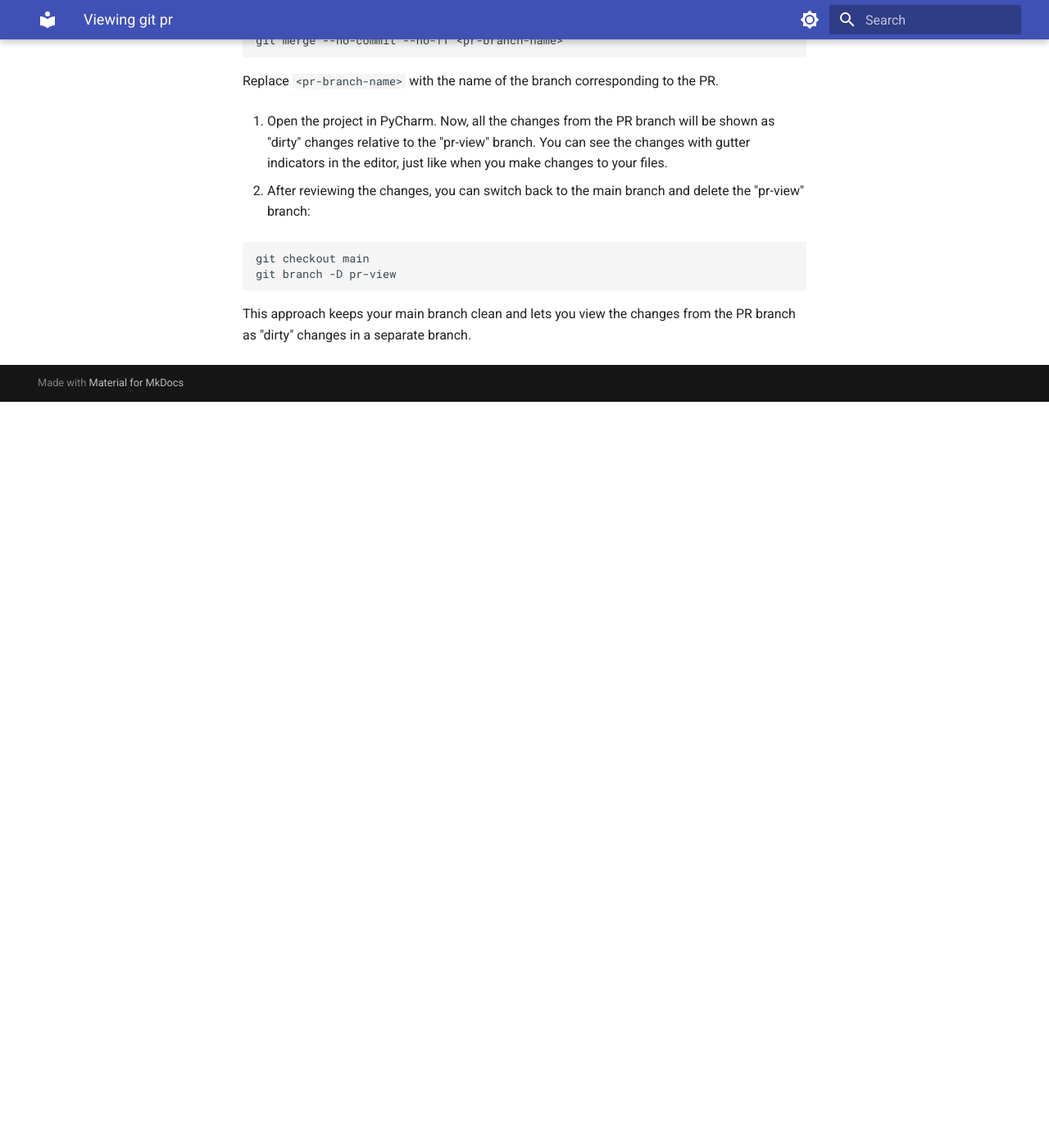
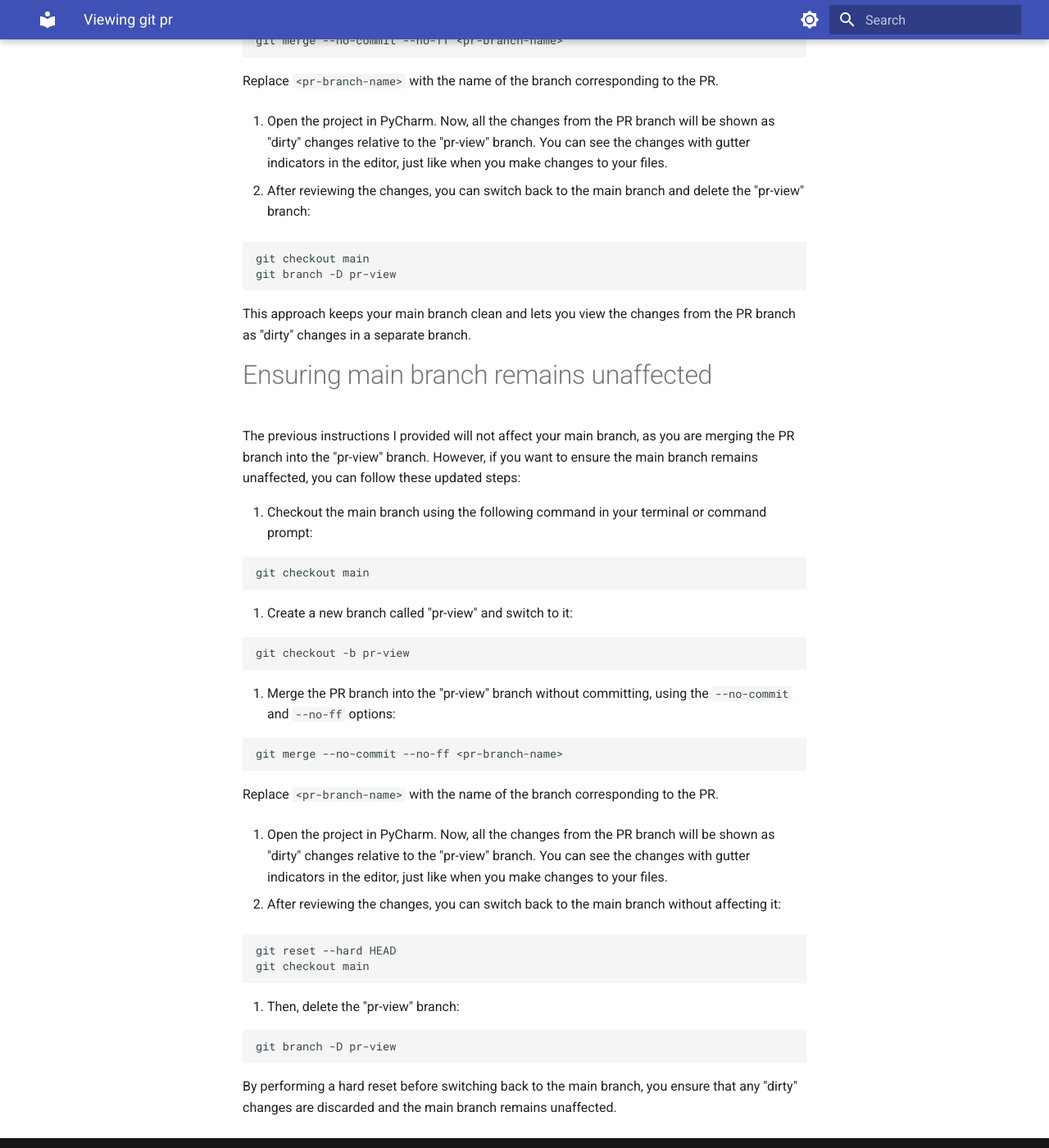
Before and after one commit to langroid/langroid, an MkDocs documentation site: the page built from docs/development/viewing-git-pr.md, in a window 1280 px wide and 1400 px high, scrolled down 1862 px. Shown: the whole window at 82% size. Built offline with MkDocs 1.6.1 and Material for MkDocs 9.7.7, drawn with Linux system fonts in a browser that asks for light colours; before the commit the page ends 2352 px from its top, so only the background shows below that.

Commit message:
update git pr view doc

````diff
--- a/docs/development/viewing-git-pr.md
+++ b/docs/development/viewing-git-pr.md
@@ -104,3 +104,54 @@ git branch -D pr-view
 
 This approach keeps your main branch clean and lets you view the changes from
 the PR branch as "dirty" changes in a separate branch.
+
+# Ensuring main branch remains unaffected
+
+The previous instructions I provided will not
+affect your main branch, as you are merging the PR branch into the "pr-view"
+branch. However, if you want to ensure the main branch remains unaffected, you
+can follow these updated steps:
+
+1. Checkout the main branch using the following command in your terminal or
+   command prompt:
+
+```
+git checkout main
+```
+
+2. Create a new branch called "pr-view" and switch to it:
+
+```
+git checkout -b pr-view
+```
+
+3. Merge the PR branch into the "pr-view" branch without committing, using
+   the `--no-commit` and `--no-ff` options:
+
+```
+git merge --no-commit --no-ff <pr-branch-name>
+```
+
+Replace `<pr-branch-name>` with the name of the branch corresponding to the PR.
+
+4. Open the project in PyCharm. Now, all the changes from the PR branch will be
+   shown as "dirty" changes relative to the "pr-view" branch. You can see the
+   changes with gutter indicators in the editor, just like when you make changes
+   to your files.
+
+5. After reviewing the changes, you can switch back to the main branch without
+   affecting it:
+
+```
+git reset --hard HEAD
+git checkout main
+```
+
+6. Then, delete the "pr-view" branch:
+
+```
+git branch -D pr-view
+```
+
+By performing a hard reset before switching back to the main branch, you ensure
+that any "dirty" changes are discarded and the main branch remains unaffected.
````
